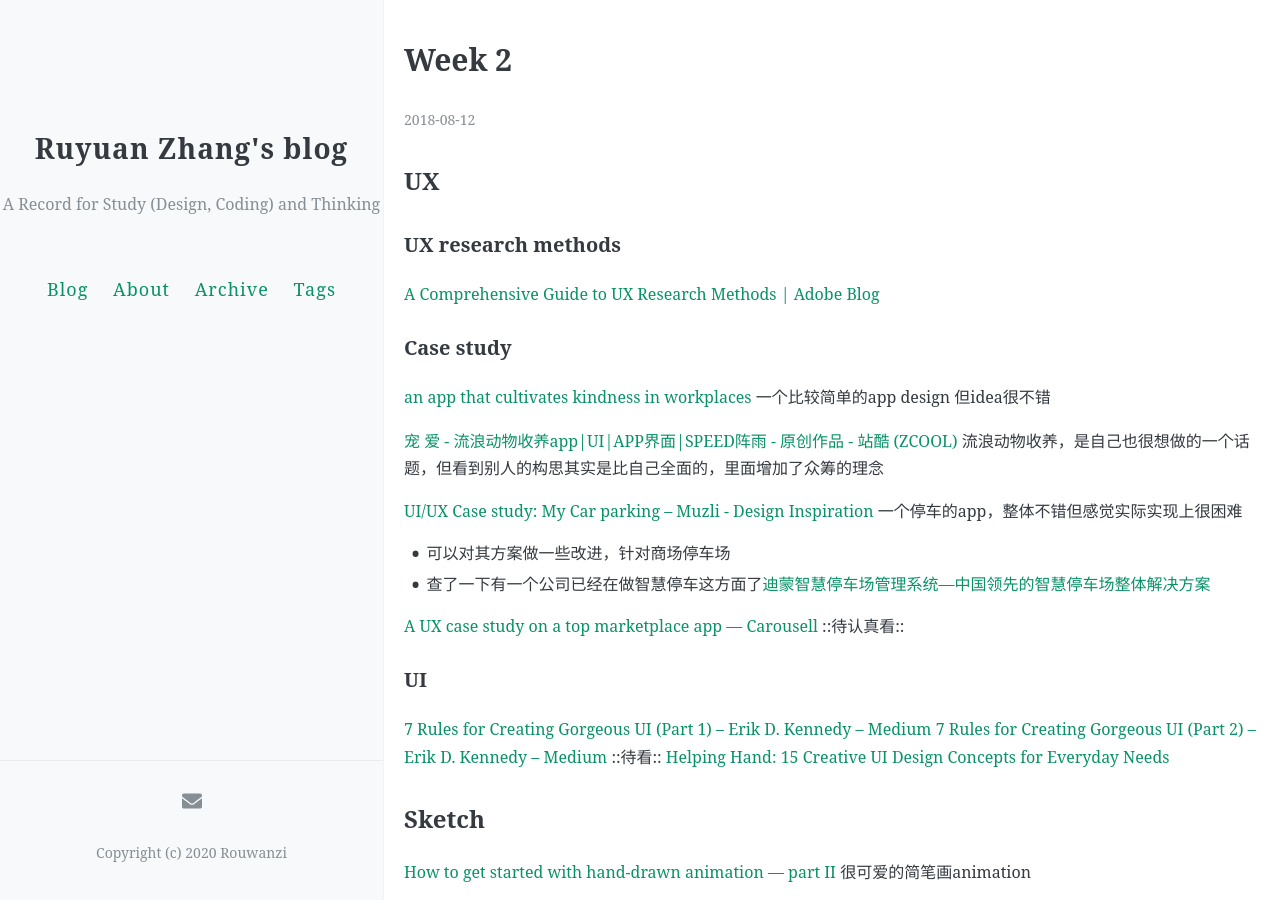
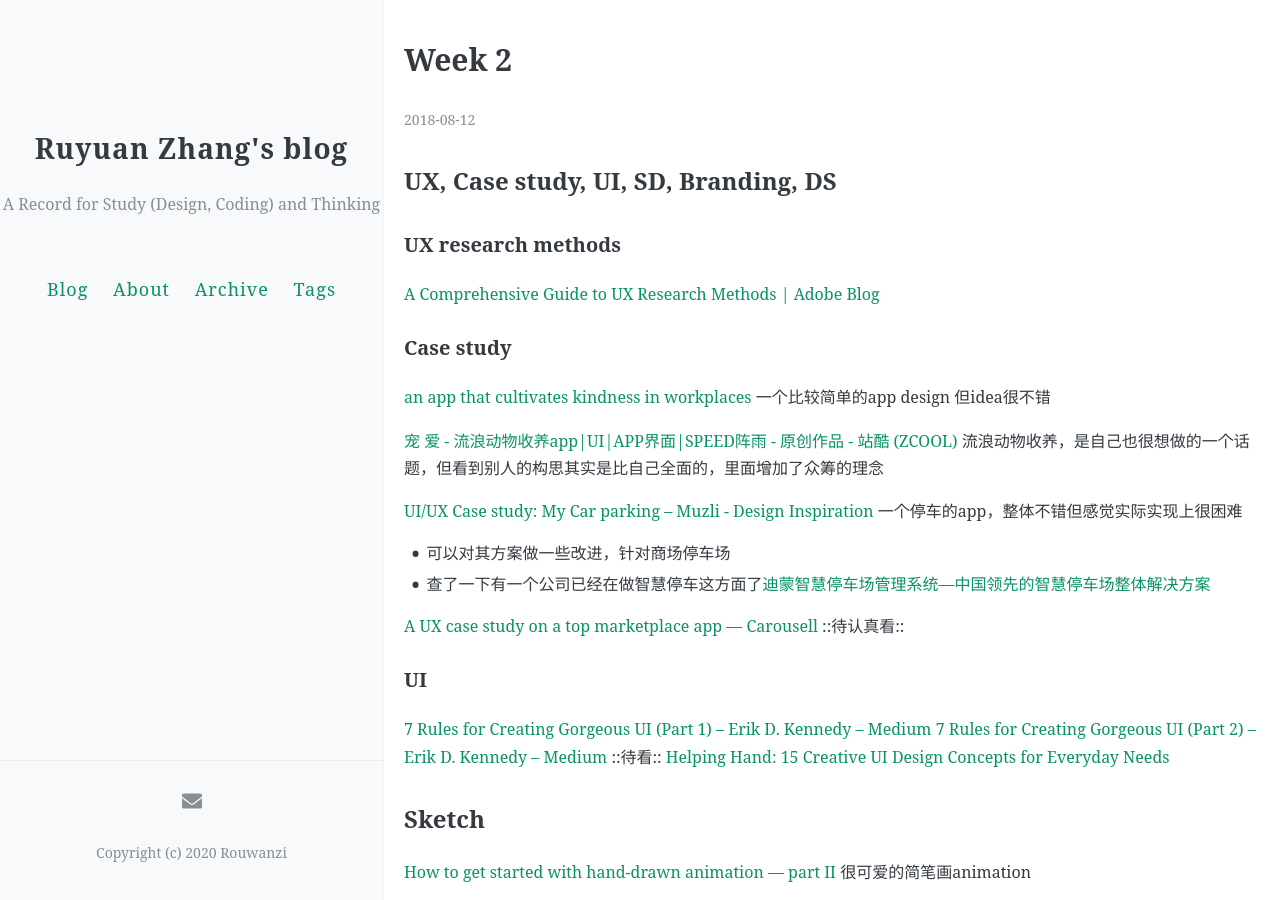
Before and after one commit to Rouwanzii/rouwanzii.github.io, a Jekyll site: the page built from _posts/2018-08-12-Week 2.md, in a window 1280 px wide and 900 px high. Built offline with Jekyll 4.4.1, drawn with Linux system fonts in a browser that asks for light colours; nearby versions of some CDN libraries; our own code applies the rules of GitHub Pages for plain Markdown files; comment, search, counter and statistics services are not loaded.

Commit message:
Update 2018-08-12-Week 2.md

```diff
--- a/_posts/2018-08-12-Week 2.md
+++ b/_posts/2018-08-12-Week 2.md
@@ -1,4 +1,4 @@
-## UX
+## UX, Case study, UI, SD, Branding, DS
 ### UX research methods
 [A Comprehensive Guide to UX Research Methods | Adobe Blog](https://theblog.adobe.com/a-comprehensive-guide-to-ux-research-methods/)
 
```
